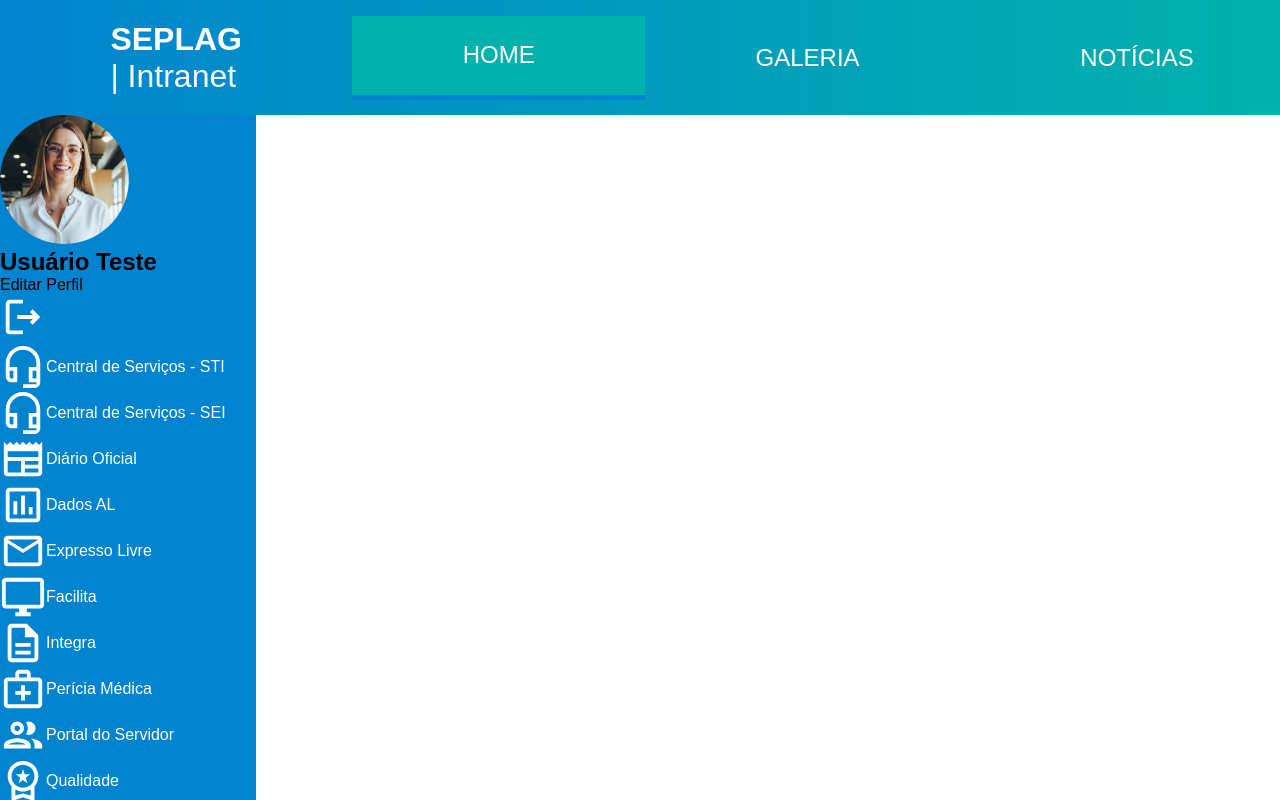
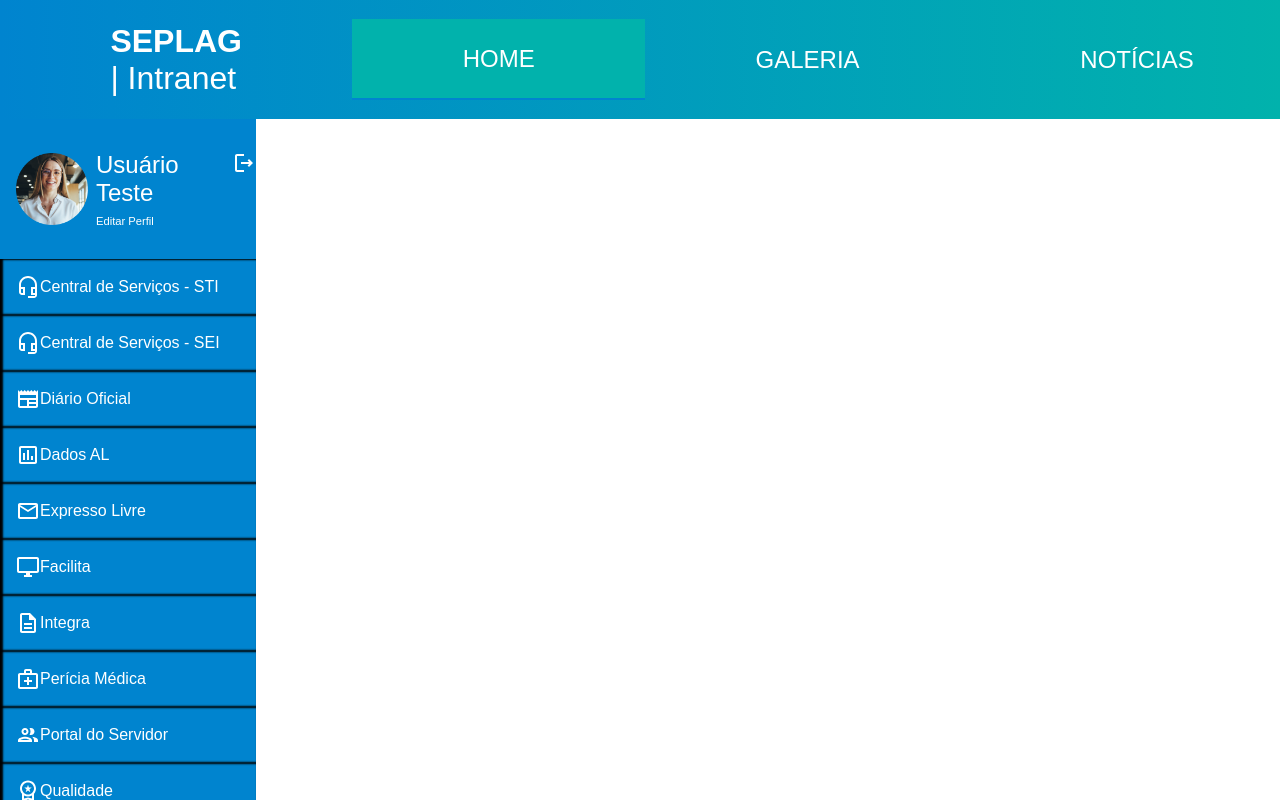
Before and after one commit to PomboObeso/seplag_desafioReact, a React (Create React App) app: page / in a window 1280 px wide. Shown: the top 800 px of the page. Built offline with nearby package versions, Linux system fonts and the light colour scheme; a web font is replaced by a local one.

Commit message:
box shadow - aside itens

```diff
--- a/src/components/Aside/Aside.css
+++ b/src/components/Aside/Aside.css
@@ -3,9 +3,16 @@
     background-color: var(--azul-main);
 }
 
+.menu__item-user {
+    padding-left: 1rem;
+}
+
 .menu__item {
     display: flex;
+    padding: 1rem 0rem 1rem 1rem;
     align-items: center;
+    /* border-bottom: 2px solid #000; */
+    box-shadow: 2px 0px 2px 1px black inset;
 }
 
 .menu__item h3 {
@@ -13,3 +20,41 @@
     font-weight: 300;
     color: var(--branco);
 }
+
+
+
+.menu__item-usuario {
+    display: flex;
+    align-items: center;
+    padding: 2rem 0rem 2rem 0rem;
+}
+
+.menu__item-usuario img:nth-child(1){
+    width: 30%;
+    margin-right: .5rem;
+}
+
+.logout{
+    align-self: start;
+    justify-self: flex-end;
+    width: 10%;
+}
+
+.menu__item--info {
+    color: var(--branco);
+}
+
+.menu__item--info h2 {
+    font-size: 1.5rem;
+    font-weight: 300;
+    margin-bottom: .5rem;
+}
+
+.menu__item--info p {
+    font-size: .7rem;
+    font-weight: 300;
+}
+
+.menu__icon {
+    width: 10%;
+}
--- a/src/components/Aside/index.js
+++ b/src/components/Aside/index.js
@@ -5,62 +5,62 @@ const Aside = () => {
     return(
         <aside className='menu__lateral'>
             <ul className='menu__lista'>
-                <li className='menu__item'>
+                <li className='menu__item-user'>
                     <div className='menu__item-usuario'>
                         <img src='./img/user_log.png' alt='Foto perfil'/>
                         <div className='menu__item--info'>
                             <h2>Usuário Teste</h2>
                             <p>Editar Perfil</p>
                         </div>
-                        <img src='./icons/logout.svg' alt='Logout'/>
+                        <img className='logout' src='./icons/logout.svg' alt='Logout'/>
                     </div>
                 </li>
                 <li className='menu__item'>
-                    <img src='./icons/headset_mic.svg' alt='Suporte STI'/>
+                    <img className='menu__icon' src='./icons/headset_mic.svg' alt='Suporte STI'/>
                     <h3>Central de Serviços - STI</h3>
                 </li>
                 <li className='menu__item'>
-                    <img src='./icons/headset_mic.svg' alt='Suporte SEI'/>
+                    <img className='menu__icon' src='./icons/headset_mic.svg' alt='Suporte SEI'/>
                     <h3>Central de Serviços - SEI</h3>
                 </li>
                 <li className='menu__item'>
-                    <img src='./icons/newspaper.svg' alt='Diário Oficial'/>
+                    <img className='menu__icon' src='./icons/newspaper.svg' alt='Diário Oficial'/>
                     <h3>Diário Oficial</h3>
                 </li>
                 <li className='menu__item'>
-                    <img src='./icons/insert_chart.svg' alt='Dados Alagoas'/>
+                    <img className='menu__icon' src='./icons/insert_chart.svg' alt='Dados Alagoas'/>
                     <h3>Dados AL</h3>
                 </li>
                 <li className='menu__item'>
-                    <img src='./icons/email.svg' alt=''/>
+                    <img className='menu__icon' src='./icons/email.svg' alt=''/>
                     <h3>Expresso Livre</h3>
                 </li>
                 <li className='menu__item'>
-                    <img src='./icons/desktop_windows.svg' alt='Facilita'/>
+                    <img className='menu__icon' src='./icons/desktop_windows.svg' alt='Facilita'/>
                     <h3>Facilita</h3>
                 </li>
                 <li className='menu__item'>
-                    <img src='./icons/description.svg' alt='Integra'/>
+                    <img className='menu__icon' src='./icons/description.svg' alt='Integra'/>
                     <h3>Integra</h3>
                 </li>
                 <li className='menu__item'>
-                    <img src='./icons/medical_services.svg' alt='Perícia Médica'/>
+                    <img className='menu__icon' src='./icons/medical_services.svg' alt='Perícia Médica'/>
                     <h3>Perícia Médica</h3>
                 </li>
                 <li className='menu__item'>
-                    <img src='./icons/people_outline.svg' alt='Portal de Servidor'/>
+                    <img className='menu__icon' src='./icons/people_outline.svg' alt='Portal de Servidor'/>
                     <h3>Portal do Servidor</h3>
                 </li>
                 <li className='menu__item'>
-                    <img src='./icons/workspace_premium.svg' alt='Qualidade'/>
+                    <img className='menu__icon' src='./icons/workspace_premium.svg' alt='Qualidade'/>
                     <h3>Qualidade</h3>
                 </li>
                 <li className='menu__item'>
-                    <img src='./icons/video_camera_front.svg' alt='Salas de reunião'/>
+                    <img className='menu__icon' src='./icons/video_camera_front.svg' alt='Salas de reunião'/>
                     <h3>Salas de reunião</h3>
                 </li>
                 <li className='menu__item'>
-                    <img src='./icons/perm_contact_calendar.svg' alt='Portal SEI'/>
+                    <img className='menu__icon' src='./icons/perm_contact_calendar.svg' alt='Portal SEI'/>
                     <h3>Portal SEI</h3>
                 </li>
             </ul>
--- a/src/components/Header/Header.css
+++ b/src/components/Header/Header.css
@@ -17,12 +17,12 @@ header {
 
 .header__item {
     padding: 1.6rem 6.9rem;
-    margin: -5px 0;
+    margin: -3px 0;
 }
 
 .ativo {
     background-color: var(--azul-sec);
-    border-bottom: 5px solid var(--azul-main);
+    border-bottom: 2px solid var(--azul-main);
 }
 
 :is(.header__item:nth-child(2),.header__item:nth-child(3), .header__item:nth-child(4)):hover{
```
